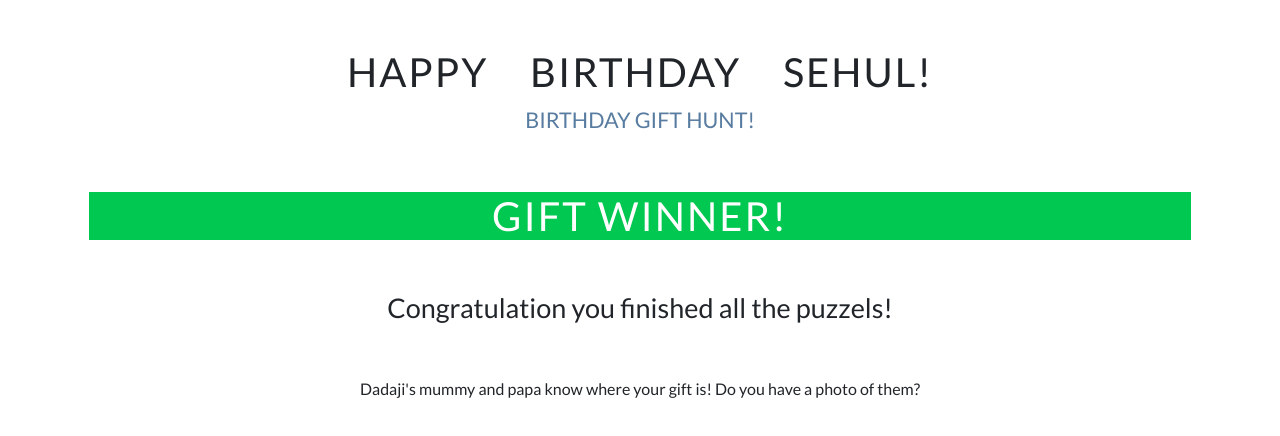
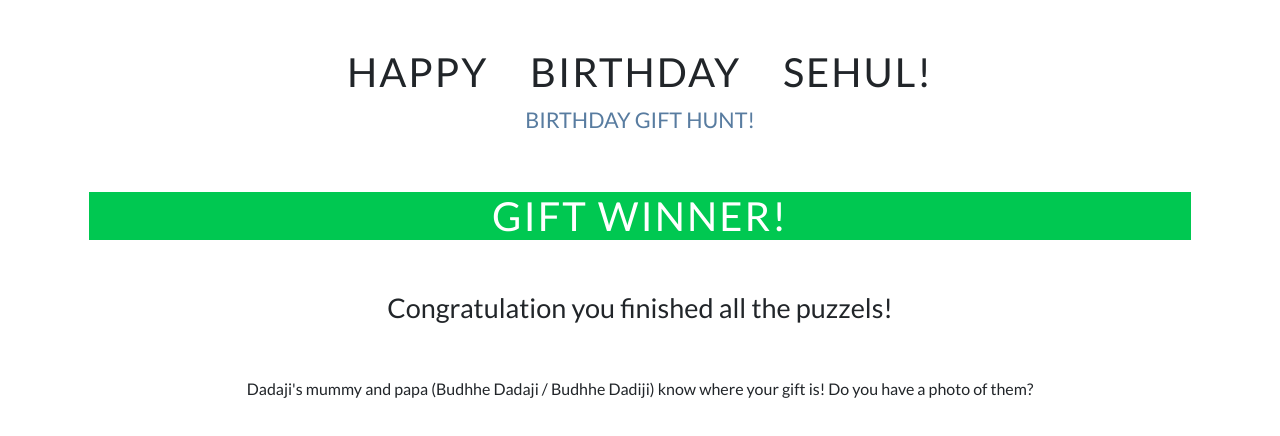
Before and after one commit to khanduri/www-khanduri, a Gatsby site in the folder gatsby/: page /bday/sehul/2020/puzzle/winner in a window 1280 px wide. Built offline with nearby package versions, Linux system fonts and the light colour scheme; Gatsby itself is replaced by a stand-in of ours.

Commit message:
adding instructions

```diff
--- a/gatsby/src/pages/bday/sehul/2020/puzzle/winner.jsx
+++ b/gatsby/src/pages/bday/sehul/2020/puzzle/winner.jsx
@@ -16,7 +16,7 @@ export default function Index() {
                 </div>
 
                 <div className="my-5">
-                    Dadaji's mummy and papa know where your gift is! Do you have a photo of them?
+                    Dadaji's mummy and papa (Budhhe Dadaji / Budhhe Dadiji) know where your gift is! Do you have a photo of them?
                 </div>
             </div>
 
```
Also changed, not shown: gatsby/src/pages/bday/sehul/2020/README.md (added).
